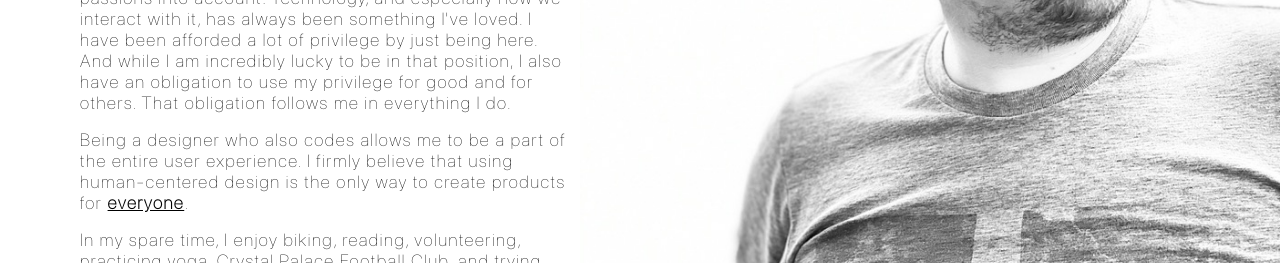
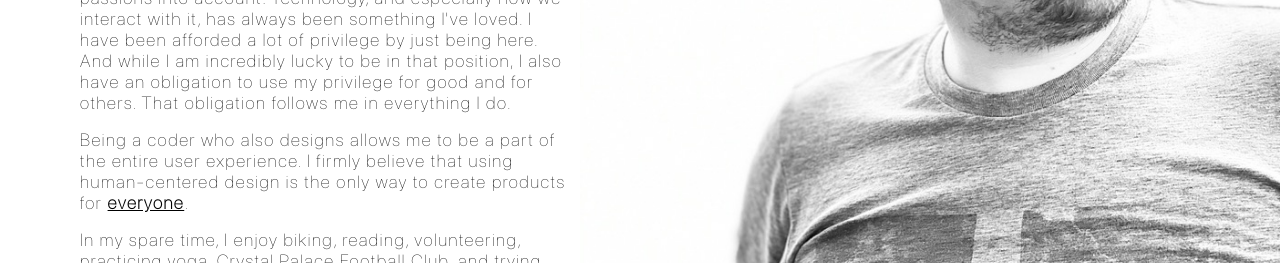
Before and after one commit to mmconroy/react-portfolio, a React (Create React App) app: page / in a window 1280 px wide. Shown: the part 2200-2463 px from the top of the page. Built offline with nearby package versions, Linux system fonts and the light colour scheme.

Commit message:
Created Hive Portfolio Page

```diff
--- a/src/Components/Main.js
+++ b/src/Components/Main.js
@@ -169,7 +169,7 @@ function Main(props) {
               and for others. That obligation follows me in everything I do.
             </StyledAboutText>
             <StyledAboutText>
-              Being a designer who also codes allows me to be a part of the
+              Being a coder who also designs allows me to be a part of the
               entire user experience. I firmly believe that using human-centered
               design is the only way to create products for{" "}
               <strong style={{ textDecoration: "underline" }}>everyone</strong>.
```
Also changed, not shown: src/Components/Hive.js (added), src/Components/img/hive-logo.png (added).
